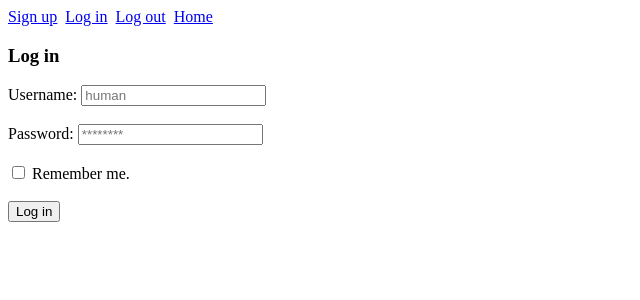
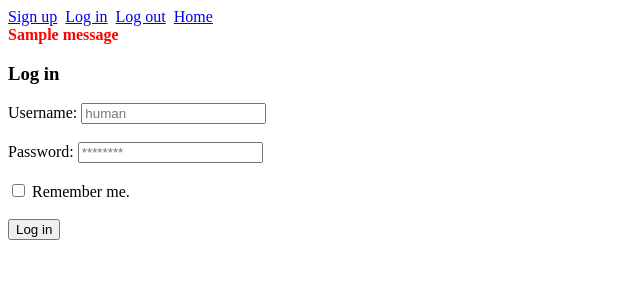
Before and after one commit to RishabhAroraa/SocialMediaTemplate, a Flask app: page /auth/login in a window 1280 px wide. Shown: the top 300 px of the page, without its empty margins (0-640 px from the left). Run offline with Flask 2, Linux system fonts and the light colour scheme; one stand-in notice (Sample message) is shown.

Commit message:
Update base.html

```diff
--- a/website/templates/base.html
+++ b/website/templates/base.html
@@ -8,6 +8,15 @@
 	<a href='/auth/login'>Log in</a>&nbsp;
 	<a href='/auth/logout'>Log out</a>&nbsp;
 	<a href='/'>Home</a>&nbsp; <br>
+
+	{% with messages = get_flashed_messages(with_categories=true) %}
+	{% if messages %}
+		{% for message in messages %}
+			<font color='red'><b> {{ message[1] }} </b></font>
+		{% endfor %}
+	{% endif %}
+	{% endwith %}
+
 	{% block content %}{% endblock %}
 </body>
 </html>
```
